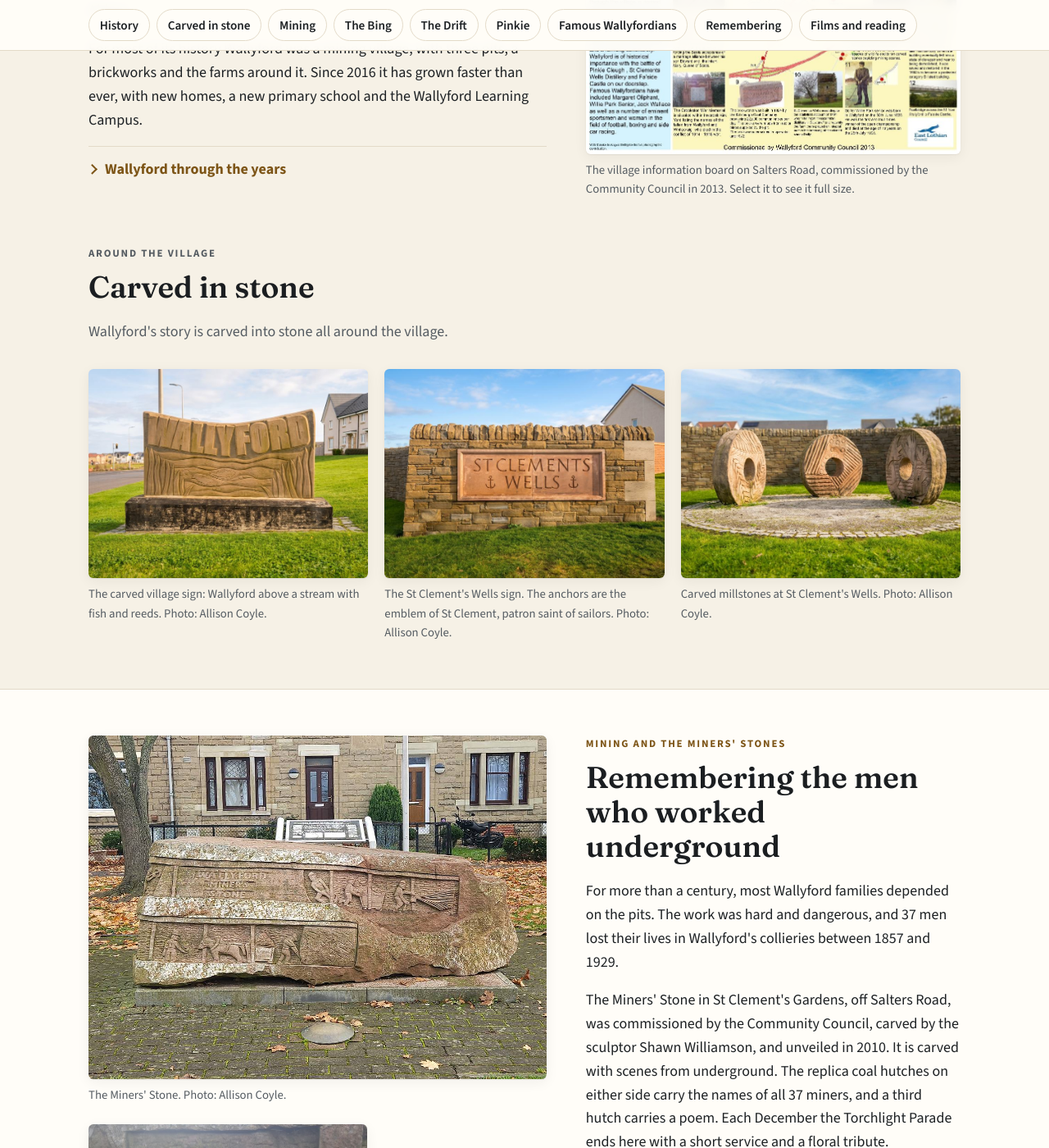
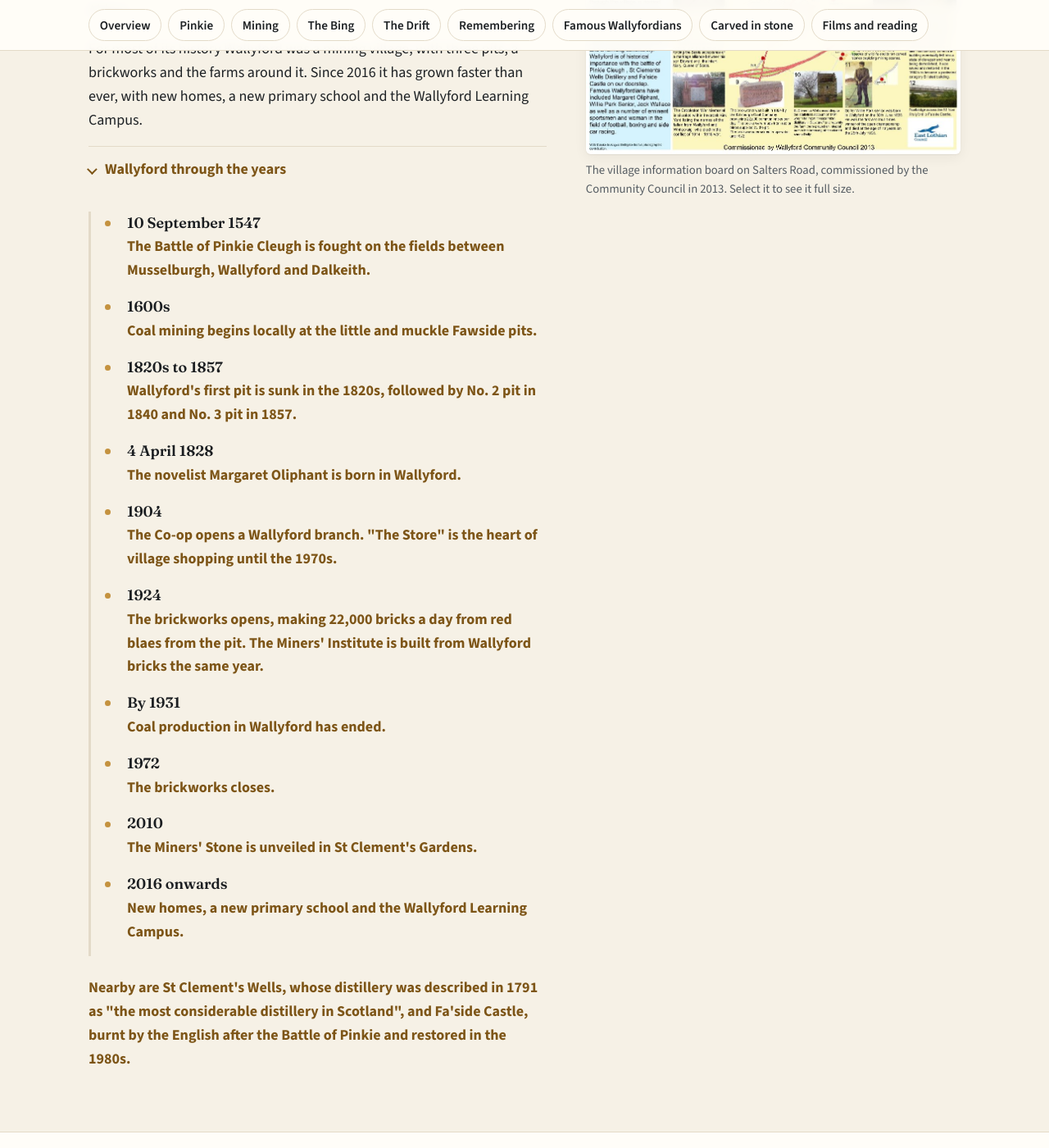
Before and after one commit to dochtie/wallyford-community-council, a Jekyll site: the page built from wallyford.html, in a window 1280 px wide and 1400 px high, scrolled down 630 px. Shown: the whole window at 82% size. Built offline with Jekyll 4.4.1, drawn with Linux system fonts in a browser that asks for light colours; some of the changed text lies outside the part shown.

Commit message:
Reorder History page into a chronological flow
- Move the Battle of Pinkie up, straight after the overview, and add 1547 to the timeline
- Keep Mining and the Bing/Drift together, then Remembering, Famous Wallyfordians, and Carved in stone
- Open the timeline by default and make the miners' names collapsible
- Re-alternate section backgrounds, reorder the jump bar, and retitle the h1

Co-Authored-By: Claude Sonnet 5.5 <noreply@anthropic.com>
Claude-Session: https://claude.ai/code/session_01AHWgmuTcPqgkRJj836GKBn

```diff
--- a/wallyford.html
+++ b/wallyford.html
@@ -9,7 +9,7 @@ description: The story of Wallyford, East Lothian. Mining and the Miners' Stones
 <header class="page-head">
   <div class="wrap">
     <p class="eyebrow">Village history</p>
-    <h1>Wallyford</h1>
+    <h1>History of Wallyford</h1>
     <p class="lede">A short guide to Wallyford's past, and to some of the places that matter to the village today.</p>
   </div>
 </header>
@@ -18,14 +18,14 @@ description: The story of Wallyford, East Lothian. Mining and the Miners' Stones
 <nav class="jump-bar" aria-label="On this page">
   <div class="wrap">
     <ul class="jump">
-      <li><a href="#history">History</a></li>
-      <li><a href="#carved-in-stone">Carved in stone</a></li>
+      <li><a href="#history">Overview</a></li>
+      <li><a href="#pinkie">Pinkie</a></li>
       <li><a href="#mining">Mining</a></li>
       <li><a href="#the-bing">The Bing</a></li>
       <li><a href="#the-drift">The Drift</a></li>
-      <li><a href="#pinkie">Pinkie</a></li>
+      <li><a href="#remembering">Remembering</a></li>
       <li><a href="#people">Famous Wallyfordians</a></li>
-      <li><a href="#remembering">Remembering</a></li>
+      <li><a href="#carved-in-stone">Carved in stone</a></li>
       <li><a href="#more">Films and reading</a></li>
     </ul>
   </div>
@@ -38,9 +38,10 @@ description: The story of Wallyford, East Lothian. Mining and the Miners' Stones
       <p>Wallyford sits on high ground looking out over the Firth of Forth, just across the railway from Musselburgh. The name is thought to come from the Scots word <em>wally</em>, meaning great or fine, and Salters Road is named after the monks who carried salt along it from Prestonpans to Newbattle Abbey.</p>
       <p>For most of its history Wallyford was a mining village, with three pits, a brickworks and the farms around it. Since 2016 it has grown faster than ever, with new homes, a new primary school and the Wallyford Learning Campus.</p>
 
-      <details class="more">
+      <details class="more" open>
         <summary>Wallyford through the years</summary>
         <ul class="timeline">
+          <li><span class="when">10 September 1547</span> The Battle of Pinkie Cleugh is fought on the fields between Musselburgh, Wallyford and Dalkeith.</li>
           <li><span class="when">1600s</span> Coal mining begins locally at the little and muckle Fawside pits.</li>
           <li><span class="when">1820s to 1857</span> Wallyford's first pit is sunk in the 1820s, followed by No. 2 pit in 1840 and No. 3 pit in 1857.</li>
           <li><span class="when">4 April 1828</span> The novelist Margaret Oliphant is born in Wallyford.</li>
@@ -63,31 +64,22 @@ description: The story of Wallyford, East Lothian. Mining and the Miners' Stones
   </div>
 </section>
 
-<section class="section" id="carved-in-stone">
-  <div class="wrap">
-    <div class="section-head">
-      <p class="eyebrow">Around the village</p>
-      <h2>Carved in stone</h2>
-      <p>Wallyford's story is carved into stone all around the village.</p>
+<section class="section section-paper" id="pinkie">
+  <div class="wrap split">
+    <div class="prose">
+      <p class="eyebrow">The earliest chapter</p>
+      <h2>The Battle of Pinkie</h2>
+      <p>On 10 September 1547, the Battle of Pinkie Cleugh was fought on the fields between Musselburgh, Wallyford and Dalkeith. It was the last major battle between Scotland and England, part of Henry VIII's "Rough Wooing" to force a marriage between his son Edward and the infant Mary, Queen of Scots. Around 10,000 Scots were killed.</p>
+      <p>A commemoration is held at the memorial stone off Salters Road every 10 September at 1pm. <a href="https://www.youtube.com/watch?v=C9M_dbLCuPg">Watch a short film about the battle</a>.</p>
     </div>
-    <div class="grid grid-3">
     <figure class="figure">
-        <img src="{{ '/assets/img/wallyford-stone-sign.jpg' | relative_url }}" alt="A sandstone sign carved with the word WALLYFORD above a stream with fish and reeds, on a grass verge beside a road" width="800" height="597" loading="lazy">
-        <figcaption>The carved village sign: Wallyford above a stream with fish and reeds. Photo: Allison Coyle.</figcaption>
+      <img class="figure-short" src="{{ '/assets/img/pinkie-cleugh-stone.jpg' | relative_url }}" alt="A square stone memorial carved with a saltire, with daffodils at its base and fields and hills behind" width="524" height="447" loading="lazy">
+      <figcaption>The Pinkie Cleugh memorial stone.</figcaption>
     </figure>
-      <figure class="figure">
-        <img src="{{ '/assets/img/st-clements-wells-sign.jpg' | relative_url }}" alt="A red sandstone panel carved ST CLEMENTS WELLS with an anchor on each side, set into a dry-stone wall" width="800" height="597" loading="lazy">
-        <figcaption>The St Clement's Wells sign. The anchors are the emblem of St Clement, patron saint of sailors. Photo: Allison Coyle.</figcaption>
-      </figure>
-      <figure class="figure">
-        <img src="{{ '/assets/img/st-clements-wells-millstones.jpg' | relative_url }}" alt="Three carved stone millstones standing upright in a cobbled circle on grass, in front of a dry-stone wall" width="800" height="597" loading="lazy">
-        <figcaption>Carved millstones at St Clement's Wells. Photo: Allison Coyle.</figcaption>
-      </figure>
-    </div>
   </div>
 </section>
 
-<section class="section section-paper" id="mining">
+<section class="section" id="mining">
   <div class="wrap split split-flip">
     <div class="prose">
       <p class="eyebrow">Mining and the Miners' Stones</p>
@@ -128,6 +120,8 @@ description: The story of Wallyford, East Lothian. Mining and the Miners' Stones
         <figcaption>The plaque for 1905 to 1929. Photo: Allison Coyle.</figcaption>
       </figure>
     </div>
+    <details class="more">
+      <summary>Show the names of the 37 miners</summary>
       <div class="grid grid-2 miners-tables">
         {%- for plaque in site.data.miners %}
         <div class="table-scroll">
@@ -146,10 +140,11 @@ description: The story of Wallyford, East Lothian. Mining and the Miners' Stones
         {%- endfor %}
       </div>
       <p class="miners-note">Names, dates and ages are as they appear on the hutches. Where no age is shown, none is given on the plaque.</p>
+    </details>
   </div>
 </section>
 
-<section class="section">
+<section class="section section-paper">
   <div class="wrap">
     <div class="grid grid-2 places">
       <article class="card" id="the-bing">
@@ -168,51 +163,7 @@ description: The story of Wallyford, East Lothian. Mining and the Miners' Stones
   </div>
 </section>
 
-<section class="section section-paper" id="pinkie">
-  <div class="wrap split">
-    <div class="prose">
-      <p class="eyebrow">10 September 1547</p>
-      <h2>The Battle of Pinkie</h2>
-      <p>The Battle of Pinkie Cleugh was fought on the fields between Musselburgh, Wallyford and Dalkeith. It was the last major battle between Scotland and England, part of Henry VIII's "Rough Wooing" to force a marriage between his son Edward and the infant Mary, Queen of Scots. Around 10,000 Scots were killed.</p>
-      <p>A commemoration is held at the memorial stone off Salters Road every 10 September at 1pm. <a href="https://www.youtube.com/watch?v=C9M_dbLCuPg">Watch a short film about the battle</a>.</p>
-    </div>
-    <figure class="figure">
-      <img class="figure-short" src="{{ '/assets/img/pinkie-cleugh-stone.jpg' | relative_url }}" alt="A square stone memorial carved with a saltire, with daffodils at its base and fields and hills behind" width="524" height="447" loading="lazy">
-      <figcaption>The Pinkie Cleugh memorial stone.</figcaption>
-    </figure>
-  </div>
-</section>
-
-<section class="section" id="people">
-  <div class="wrap">
-    <div class="section-head">
-      <p class="eyebrow">Famous Wallyfordians</p>
-      <h2>Born in Wallyford</h2>
-    </div>
-    <div class="grid grid-3" style="align-items:start">
-      <article class="card">
-        <img class="card-img" src="{{ '/assets/img/margaret-oliphant-plaque.jpg' | relative_url }}" alt="Blue oval plaque reading: Margaret Oliphant, born 1828 in Wallyford, died 1897 in Wimbledon, Eminent Authoress, Biographer and Historian" width="900" height="609" loading="lazy">
-        <h3>Margaret Oliphant (1828 to 1897)</h3>
-        <p>Victorian novelist, critic and historian. J.M. Barrie called her "the most distinguished Scotswoman of her time". The library at the Learning Campus is named after her. <a href="http://oliphantfiction.com/">Read about her work</a>.</p>
-      </article>
-      <article class="card">
-        <img class="card-img card-img-4x3" src="{{ '/assets/img/willie-park-senior.jpg' | relative_url }}" alt="Black and white photo of Willie Park Senior in a cap and dark jacket, wearing the Challenge Belt" width="500" height="375" loading="lazy">
-        <h3>Willie Park Senior (1833 to 1903)</h3>
-        <p>Won the very first Open Championship in 1860, and three more after it. In the photo he's wearing the Challenge Belt, the Open's original prize.</p>
-        <p class="small muted">Photo: public domain, via <a href="https://commons.wikimedia.org/wiki/File:Willie_Park_Senior_wearing_the_Championship_Belt.jpg">Wikimedia Commons</a>.</p>
-      </article>
-      <article class="card">
-        <div style="background-color: #6b21a8; color: white; padding: 2rem; text-align: center; border-radius: 0.5rem; margin-bottom: 1rem;">
-          Permission pending for photograph use
-        </div>
-        <h3>Jock Wallace (1935 to 1996)</h3>
-        <p>The son of a Wallyford miner, he led Rangers to two domestic trebles in the 1970s.</p>
-      </article>
-    </div>
-  </div>
-</section>
-
-<section class="section section-paper" id="remembering">
+<section class="section" id="remembering">
   <div class="wrap">
     <div class="section-head">
       <p class="eyebrow">Remembering</p>
@@ -243,7 +194,60 @@ description: The story of Wallyford, East Lothian. Mining and the Miners' Stones
   </div>
 </section>
 
-<section class="section" id="more">
+<section class="section section-paper" id="people">
+  <div class="wrap">
+    <div class="section-head">
+      <p class="eyebrow">Famous Wallyfordians</p>
+      <h2>Born in Wallyford</h2>
+    </div>
+    <div class="grid grid-3" style="align-items:start">
+      <article class="card">
+        <img class="card-img" src="{{ '/assets/img/margaret-oliphant-plaque.jpg' | relative_url }}" alt="Blue oval plaque reading: Margaret Oliphant, born 1828 in Wallyford, died 1897 in Wimbledon, Eminent Authoress, Biographer and Historian" width="900" height="609" loading="lazy">
+        <h3>Margaret Oliphant (1828 to 1897)</h3>
+        <p>Victorian novelist, critic and historian. J.M. Barrie called her "the most distinguished Scotswoman of her time". The library at the Learning Campus is named after her. <a href="http://oliphantfiction.com/">Read about her work</a>.</p>
+      </article>
+      <article class="card">
+        <img class="card-img card-img-4x3" src="{{ '/assets/img/willie-park-senior.jpg' | relative_url }}" alt="Black and white photo of Willie Park Senior in a cap and dark jacket, wearing the Challenge Belt" width="500" height="375" loading="lazy">
+        <h3>Willie Park Senior (1833 to 1903)</h3>
+        <p>Won the very first Open Championship in 1860, and three more after it. In the photo he's wearing the Challenge Belt, the Open's original prize.</p>
+        <p class="small muted">Photo: public domain, via <a href="https://commons.wikimedia.org/wiki/File:Willie_Park_Senior_wearing_the_Championship_Belt.jpg">Wikimedia Commons</a>.</p>
+      </article>
+      <article class="card">
+        <div style="background-color: #6b21a8; color: white; padding: 2rem; text-align: center; border-radius: 0.5rem; margin-bottom: 1rem;">
+          Permission pending for photograph use
+        </div>
+        <h3>Jock Wallace (1935 to 1996)</h3>
+        <p>The son of a Wallyford miner, he led Rangers to two domestic trebles in the 1970s.</p>
+      </article>
+    </div>
+  </div>
+</section>
+
+<section class="section" id="carved-in-stone">
+  <div class="wrap">
+    <div class="section-head">
+      <p class="eyebrow">Around the village</p>
+      <h2>Carved in stone</h2>
+      <p>Wallyford's story is carved into stone all around the village.</p>
+    </div>
+    <div class="grid grid-3">
+      <figure class="figure">
+        <img src="{{ '/assets/img/wallyford-stone-sign.jpg' | relative_url }}" alt="A sandstone sign carved with the word WALLYFORD above a stream with fish and reeds, on a grass verge beside a road" width="800" height="597" loading="lazy">
+        <figcaption>The carved village sign: Wallyford above a stream with fish and reeds. Photo: Allison Coyle.</figcaption>
+      </figure>
+      <figure class="figure">
+        <img src="{{ '/assets/img/st-clements-wells-sign.jpg' | relative_url }}" alt="A red sandstone panel carved ST CLEMENTS WELLS with an anchor on each side, set into a dry-stone wall" width="800" height="597" loading="lazy">
+        <figcaption>The St Clement's Wells sign. The anchors are the emblem of St Clement, patron saint of sailors. Photo: Allison Coyle.</figcaption>
+      </figure>
+      <figure class="figure">
+        <img src="{{ '/assets/img/st-clements-wells-millstones.jpg' | relative_url }}" alt="Three carved stone millstones standing upright in a cobbled circle on grass, in front of a dry-stone wall" width="800" height="597" loading="lazy">
+        <figcaption>Carved millstones at St Clement's Wells. Photo: Allison Coyle.</figcaption>
+      </figure>
+    </div>
+  </div>
+</section>
+
+<section class="section section-paper" id="more">
   <div class="wrap">
     <div class="section-head">
       <p class="eyebrow">Films and further reading</p>
```
Lines whose indentation alone changed are shown as unchanged.
